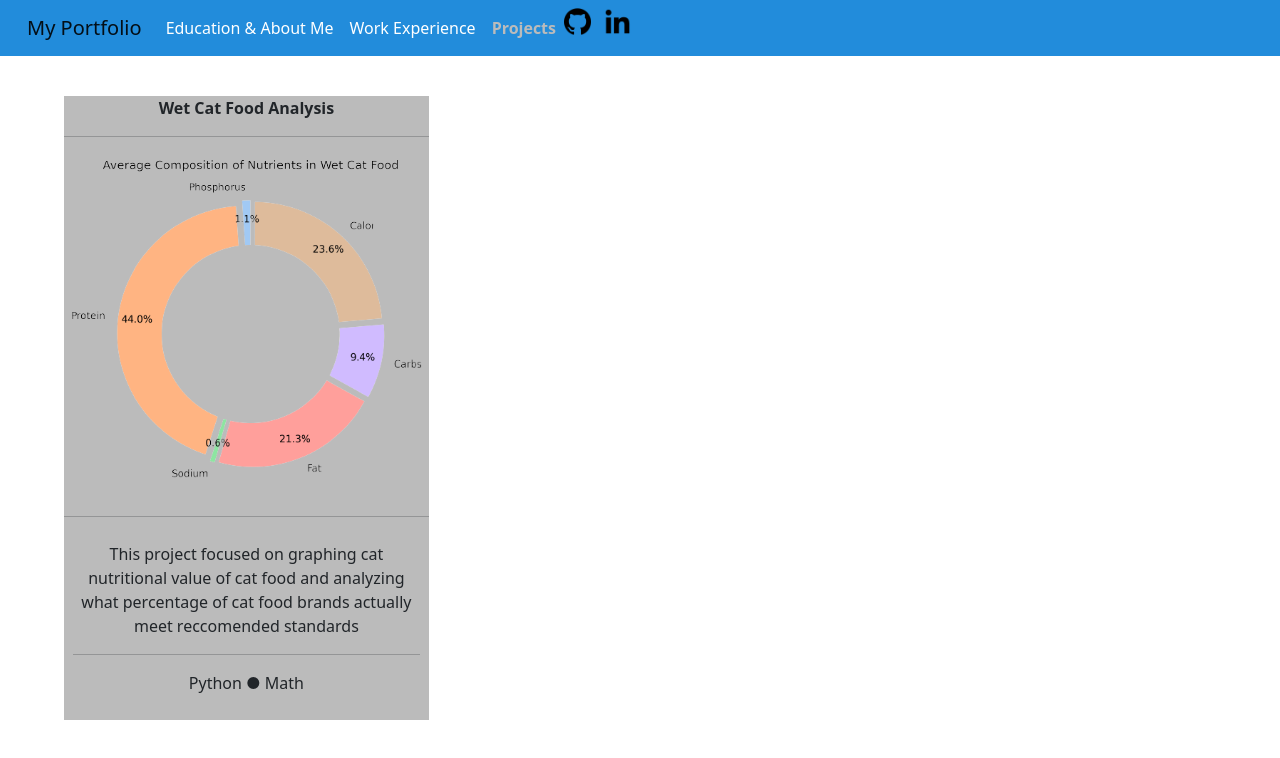
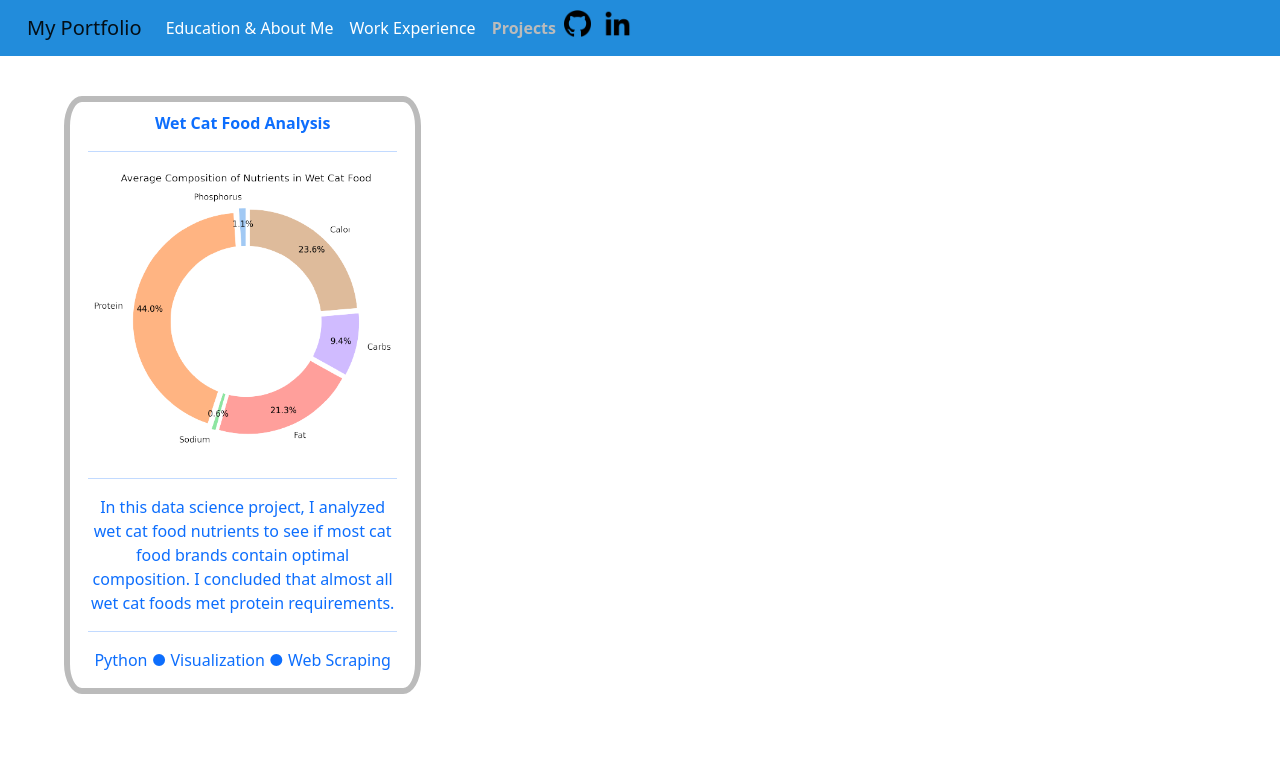
Before and after one commit to Hunter-Jones/hunter-jones.github.io, an Angular app: page /projects in a window 1280 px wide. Shown: the top 758 px of the page. Built offline with nearby package versions, Linux system fonts and the light colour scheme.

Commit message:
Major overhaul
- Update styling of projects section
- Add better mobile support for graduation date in education
- Change overall spacing of elements
- Get code to almost finished conditions!

```diff
--- a/src/app/tabs/contact-me/contact-me.component.html
+++ b/src/app/tabs/contact-me/contact-me.component.html
@@ -3,15 +3,13 @@
     <hr class="section-headline-hr">
 
     <div class="entry">
-
       <ul class="entry-content">
         <li><b>Passionate Up-and-Coming Data Scientist</b>: I am a dedicated and passionate data scientist with a strong background in computer science, economics, and statistics. I am driven by my curiosity to explore data, uncover meaningful insights, and make informed decisions that drive positive outcomes.</li>
         <li><b>Problem Solver with a Data-Driven Approach</b>: I thrive on solving complex problems using a data-driven approach. By leveraging statistical techniques, machine learning algorithms, and my expertise in programming, I have the ability to extract valuable insights from data.</li>
         <li><b>Thank you for visiting my portfolio page</b></li>
       </ul>
+    </div>
 
-<!-- 				<button class=button-download><a href="">Download Resume</a></button>
-      <br>
-      <button class=button-download><a href="">   Email Me   </a></button> -->
+    <div>
+
     </div>
-  </div>
--- a/src/app/tabs/cs-projects/cs-projects.component.html
+++ b/src/app/tabs/cs-projects/cs-projects.component.html
@@ -3,7 +3,9 @@
     <hr class="section-headline-hr"> -->
 
     <div class="section-box-container">
+
         <div class="section-box">
+            <a class="unstyled-a" href="https://github.com/Hunter-Jones/wet-catfood-analysis">
                 <p><b>Wet Cat Food Analysis</b></p>
                 <hr>
                 <div class="section-box-image">
@@ -11,19 +13,33 @@
                 </div>
                 <hr>
                 <div class="section-box-text">
-                <p>This project focused on graphing cat nutritional value of cat food and analyzing what percentage of cat food brands actually meet reccomended standards</p>
+                    <p>In this data science project, I analyzed wet cat food nutrients to see if most cat food brands contain optimal composition. I concluded that almost all wet cat foods met protein requirements.</p>
                     <hr>
-                <p><span>Python</span> ● <span>Math</span></p>
+                    <p><span>Python</span> ● <span>Visualization</span> ● <span>Web Scraping</span></p>
+                </div>
+            </a>
         </div>
 
+        <!-- <div class="section-box">
+            <a class="unstyled-a" href="https://github.com/Hunter-Jones/wet-catfood-analysis">
+                <p><b>Wet Cat Food Analysis</b></p>
+                <hr>
+                <div class="section-box-image">
+                    <img src="../../../assets/project-graphics/wetCatFood-fig1.png">
                 </div>
-        <!-- <div class="section-box">
-            <p>B</p>
+                <hr>
+                <div class="section-box-text">
+                    <p>In this data science project, I analyzed wet cat food nutrients to see if most cat food brands contain optimal composition. I concluded that almost all wet cat foods met protein requirements.</p>
+                    <hr>
+                    <p><span>Python</span> ● <span>Visualization</span> ● <span>Web Scraping</span></p>
                 </div>
-        <div class="section-box">
-            <p>C</p>
+            </a>
         </div> -->
 
-    </div>
+
+
+
+
 
     </div>
+</div>
--- a/src/app/tabs/education/education.component.html
+++ b/src/app/tabs/education/education.component.html
@@ -3,11 +3,12 @@
   <hr class="section-headline-hr">
 
   <div class="entry">
-      <h3 class="entry-headline">B.S. Computer Science Major <span class="entry-headline-right">August 2020 - May 2025</span></h3>
+    <h3 class="entry-headline">B.S. Computer Science Major<span id="big-ehr" class="entry-headline-right">August 2020 - May 2025</span></h3>
     <p class=entry-subheadline>Concentration: Data Engineering</p>
     <h3 class="entry-headline">B.A. Economics Major</h3>
     <p class="entry-subheadline">Minor: Statistics</p>
     <p class="entry-subheadline"><span>Kent State,</span> <i>Kent Ohio</i></p>
+    <p id="small-ehr" ><span>August 2020 - May 2025</span></p>
     <ul class="entry-content">
         <li>Key courses in computer science: CS III, Algorithms, Database Design, Big Data Analytics, Structure of Programming Languages</li>
         <!-- <li>Key courses in economics:</li> -->
@@ -17,3 +18,8 @@
 </div>
 
 <app-contact-me></app-contact-me>
+
+<!-- <div class="section">
+  <h2 class="section-headline">Tools</h2>
+  <hr class="section-headline-hr">
+</div> -->
--- a/src/app/tabs/education/education.component.scss
+++ b/src/app/tabs/education/education.component.scss
@@ -1 +1,25 @@
 @import '../tabs.component.scss';
+
+// Chooses to either have the date of graduation at the top or bottom depending on the device size
+// To create a more responsive website
+#big-ehr
+{
+    display: inherit;
+}
+#small-ehr
+{
+    display: none ;
+    color: $entry-headline-right-color;
+}
+
+@media screen and (max-width: 700px) {
+    #big-ehr
+    {
+        display: none;
+    }
+    #small-ehr
+    {
+        display: inherit ;
+    }
+
+}
--- a/src/app/tabs/tabs.component.scss
+++ b/src/app/tabs/tabs.component.scss
@@ -18,6 +18,7 @@
 
 	margin: 0;
 	padding: 0;
+	padding-top: $space-between-entries;
 }
 .section-headline-hr {
 	background-color: $section-headline-hr-color;
@@ -92,9 +93,10 @@
 {
 	margin-top: $space-between-sections;
 	display: grid;
-	gap: 2.5%;
+	gap: $space-between-sections;
 	grid-template-columns: repeat(3, 1fr);
 }
+
 @media screen and (max-width: 900px)  {
 	.section-box-container
 	{
@@ -113,10 +115,13 @@
 	height: 100%;
 	padding-left: 5%;
 	padding-right: 5%;
-	background-color:$ternary-color;
+	padding-top: 2.5%;
+	border: 6px solid $ternary-color;
+	border-radius: 5%;
+
 	text-align: center;
-	padding-left: 0;
-	padding-right: 0;
+	text-decoration: none!important;
+	color: black;
 }
 .section-box-image img
 {
@@ -125,10 +130,20 @@
     display: block;
 
 }
-.section-box-text
+
+.section-box:hover
 {
-	padding: 2.5%;
+	// background-color: $ternary-color;
+	transition: all 0.15s ease-out;
+	// color: transparent;
+	// .section-box-image img
+	// {
+	// 	visibility: hidden;
+	// }
+	width: 105%;
+	transform: translate(-2.5%, 0);
 }
+
 // .entry-content li::last-child
 // {
 
--- a/src/styles.scss
+++ b/src/styles.scss
@@ -75,6 +75,14 @@ body {
 p, li {
 	font-size: $text-size;
 }
+li {
+	line-height: 20px;
+}
+
+.unstyled-a {
+	text-decoration: none;
+	background-color: black;
+}
 
 // /*Button*/
 // .button-download {
```
Also changed, not shown: 5 other files (tests, documents, lock files or other folders). Lines whose indentation alone changed are shown as unchanged.
